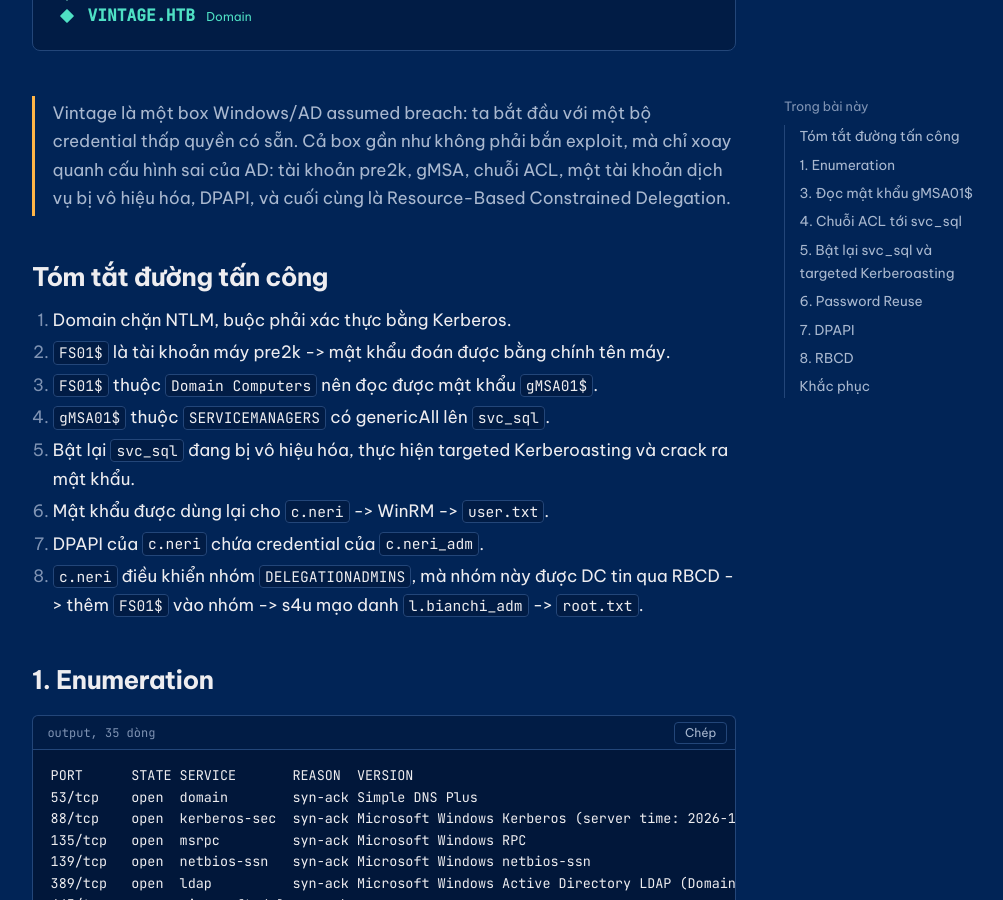
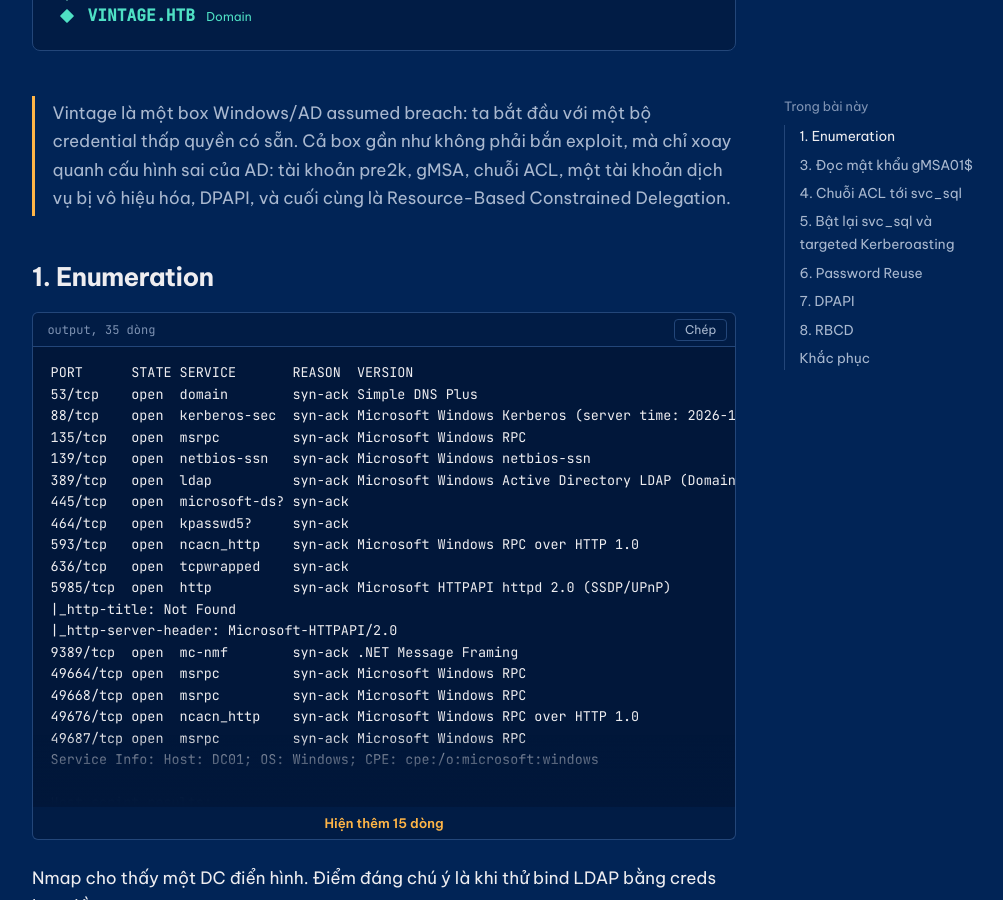
Before and after one commit to Luv3rie/Luv3rie.github.io, a Jekyll site: the page built from _posts/2026-11-12-htb-vintage.md, in a window 1280 px wide and 900 px high, scrolled down 901 px. Shown: the whole window, without its empty margins (256-1259 px from the left). Built offline with Jekyll 4.4.1, drawn with Linux system fonts in a browser that asks for light colours.

Commit message:
add htb-vintage 3

```diff
--- a/_posts/2026-11-12-htb-vintage.md
+++ b/_posts/2026-11-12-htb-vintage.md
@@ -37,17 +37,6 @@ attack_path:
 > Vintage là một box Windows/AD assumed breach: ta bắt đầu với một bộ credential thấp quyền có sẵn.
 > Cả box gần như không phải bắn exploit, mà chỉ xoay quanh cấu hình sai của AD: tài khoản pre2k, gMSA,
 > chuỗi ACL, một tài khoản dịch vụ bị vô hiệu hóa, DPAPI, và cuối cùng là Resource-Based Constrained Delegation.
-
-## Tóm tắt đường tấn công
-
-1. Domain chặn NTLM, buộc phải xác thực bằng Kerberos.
-2. `FS01$` là tài khoản máy pre2k -> mật khẩu đoán được bằng chính tên máy.
-3. `FS01$` thuộc `Domain Computers` nên đọc được mật khẩu `gMSA01$`.
-4. `gMSA01$` thuộc `SERVICEMANAGERS` có genericAll lên `svc_sql`.
-5. Bật lại `svc_sql` đang bị vô hiệu hóa, thực hiện targeted Kerberoasting và crack ra mật khẩu.
-6. Mật khẩu được dùng lại cho `c.neri` -> WinRM -> `user.txt`.
-7. DPAPI của `c.neri` chứa credential của `c.neri_adm`.
-8. `c.neri` điều khiển nhóm `DELEGATIONADMINS`, mà nhóm này được DC tin qua RBCD -> thêm `FS01$` vào nhóm -> s4u mạo danh `l.bianchi_adm` -> `root.txt`.
 
 ## 1. Enumeration
 
```
